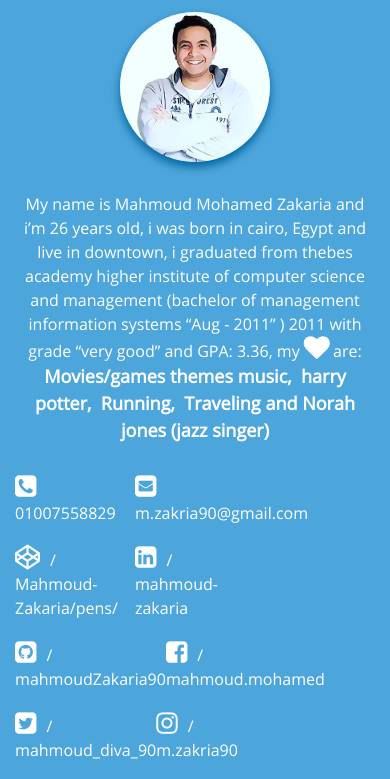
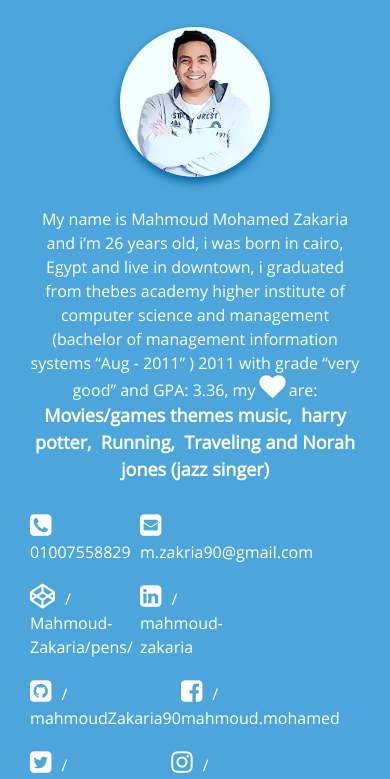
Before and after one commit to mahmoudZakaria90/onlineResume, a website: page index.html in a window 390 px wide. Shown: the part 138-917 px from the top of the page. Drawn offline with Linux system fonts and the light colour scheme.

Commit message:
get hand dirty on responsive

```diff
--- a/src/sass/en/responsive-en.sass
+++ b/src/sass/en/responsive-en.sass
@@ -25,10 +25,12 @@
 
 	.layer
 		height: auto
-		padding: 1.5rem 0
+		padding: 3rem 0
 	.indicator
 		&-wrap
 			display: none
+	.container
+		padding: 0 3rem
 
 
 /*Med Desktop ,tablets and all mobile Sizes including (phablets) */
```
Also changed, not shown: public/css/responsive-en.css.
